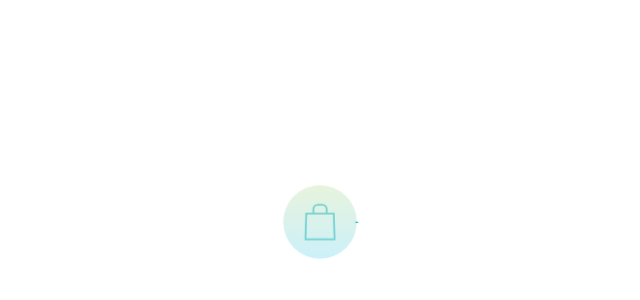
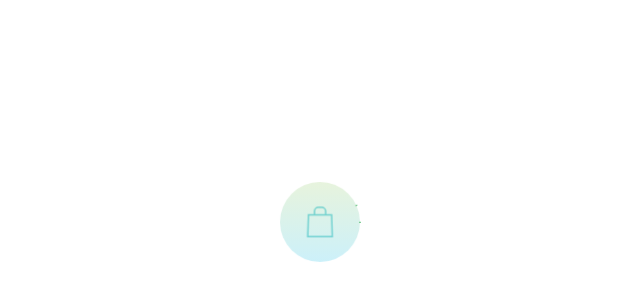
Before and after one commit to owlwatch/proampac-preloader, a plain HTML site: page index.html in a window 1280 px wide. Shown: the part 186-486 px from the top of the page, 320-960 px from the left. Drawn offline with Linux system fonts and the light colour scheme.

Commit message:
Make the circle larger / icons smaller

```diff
--- a/index.html
+++ b/index.html
@@ -15,13 +15,13 @@
                 height: 100%;
             }
             svg {
-                height: 80px;
-                width: 80px;
+                height: 82px;
+                width: 82px;
             }
         </style>
     </head>
     <body>
-        <svg xmlns="http://www.w3.org/2000/svg" viewBox="0 0 66.48 67.38">
+        <svg xmlns="http://www.w3.org/2000/svg" viewBox="0 0 82 82">
             <defs>
                 <linearGradient id="preloader-gradient" gradientTransform="rotate(90)">
                     <stop offset="0%"  stop-color="rgba(136,197,84,0.2)" />
@@ -34,7 +34,7 @@
                     fill: #fff;
                     animation: preloader-dash 2.5s infinite,
                                preloader-rotate 2.55s infinite,
-                               preloader-strokechanger 4s infinite;
+                               preloader-strokechanger 7s infinite;
                 }
                 .preloader__shapes > * {
                     opacity: 0;
@@ -134,51 +134,52 @@
 
             </style>
             <g class="preloader__circle">
-                <ellipse class="preloader__circle-2" data-name="circle" cx="33.24" cy="33.69" rx="31" ry="31" style="stroke-miterlimit:10;stroke-width:2.2px" fill="url('#preloader-gradient')" />
+                <circle class="preloader__circle-2" data-name="circle" cx="41" cy="41" r="40" style="stroke-miterlimit:10;stroke-width:2px" fill="url('#preloader-gradient')"/>
             </g>
             <g class="preloader__shapes">
                 <g class="preloader__shape9">
-                    <path class="preloader__shape9-2" data-name="shape9" d="M50.74,13.19h-36v40a1,1,0,0,0,1,1h35a1,1,0,0,0,1-1v-40Zm-34,2h33v2h-33Zm33,37h-33v-31h33Z"/>
+                    <path class="preloader__shape9-2" data-name="shape9" d="M58.5,20.5h-36v40a1,1,0,0,0,1,1h35a1,1,0,0,0,1-1v-40Zm-34,2h33v2h-33Zm33,37h-33v-31h33Z"/>
                 </g>
                 <g class="preloader__shape8">
                     <g class="preloader__shape8-2" data-name="shape8">
-                        <path d="M50.74,13.14h-35V23.38l3.83,29.49-.13.17.17.13.13,1H20.9l.14.1.08-.1H45.36l.08.1.13-.1h1.17l.13-1L47,53a1.31,1.31,0,0,1-.13-.17l3.83-29.23Zm-27.51,39a16.06,16.06,0,0,1,20,0ZM48.74,23.51,45.13,51.07a18.16,18.16,0,0,0-23.77,0L17.74,23.25V15.14h31Z"/>
-                        <rect x="21.24" y="21.64" width="24" height="2"/>
-                        <rect x="21.24" y="17.64" width="24" height="2"/>
+                        <path d="M58.5,20.45h-35V30.69l3.83,29.49-.13.17.17.13.13,1h1.16l.14.1.08-.1H53.12l.08.1.13-.1H54.5l.13-1,.17-.13a1.31,1.31,0,0,1-.13-.17L58.5,31ZM31,59.45a16.06,16.06,0,0,1,20,0ZM56.5,30.82,52.89,58.38a18.16,18.16,0,0,0-23.77,0L25.5,30.56V22.45h31Z"/>
+                        <rect x="29" y="28.95" width="24" height="2"/>
+                        <rect x="29" y="24.95" width="24" height="2"/>
                     </g>
                 </g>
                 <g class="preloader__shape7">
-                    <path class="preloader__shape7-2" data-name="shape7" d="M48.48,37.17l-1.15-2.75a11.56,11.56,0,0,1-.4-7.78h0a4.69,4.69,0,0,0-4.49-6h-4.7v-1h2v-4a3,3,0,0,0-3-3h-6a3,3,0,0,0-3,3v4h2v1H24a4.69,4.69,0,0,0-4.49,6h0a11.56,11.56,0,0,1-.4,7.78L18,37.17a17.73,17.73,0,0,0-.83,11.14l1.57,6.29h1.05l.19.18.17-.18H45.36l.08.1.13-.1h2.17l1.57-6.29A17.73,17.73,0,0,0,48.48,37.17ZM29.74,15.6a1,1,0,0,1,1-1h6a1,1,0,0,1,1,1v2h-8Zm2,4h4v1h-4Zm-9.14,33a18.79,18.79,0,0,1,10.64-3.5,16,16,0,0,1,10,3.5Zm24.77-4.78-1.18,4.72A18,18,0,0,0,33.24,47.1a21.11,21.11,0,0,0-13.11,4.84l-1-4.12a15.79,15.79,0,0,1,.74-9.88L21,35.19a13.56,13.56,0,0,0,.48-9.12A2.7,2.7,0,0,1,24,22.6h18.4a2.66,2.66,0,0,1,2.15,1.09A2.63,2.63,0,0,1,45,26.07a13.62,13.62,0,0,0,.47,9.12l1.15,2.75A15.79,15.79,0,0,1,47.37,47.82Z"/>
+                    <path class="preloader__shape7-2" data-name="shape7" d="M56.24,44.48l-1.15-2.75a11.56,11.56,0,0,1-.4-7.78h0a4.69,4.69,0,0,0-4.49-6H45.5v-1h2v-4a3,3,0,0,0-3-3h-6a3,3,0,0,0-3,3v4h2v1H31.8a4.69,4.69,0,0,0-4.49,6h0a11.56,11.56,0,0,1-.4,7.78l-1.15,2.75a17.73,17.73,0,0,0-.83,11.14l1.57,6.29h1.05l.19.18a1.57,1.57,0,0,1,.17-.18H53.12l.08.1.13-.1H55.5l1.57-6.29A17.73,17.73,0,0,0,56.24,44.48ZM37.5,22.91a1,1,0,0,1,1-1h6a1,1,0,0,1,1,1v2h-8Zm2,4h4v1h-4Zm-9.14,33A18.79,18.79,0,0,1,41,56.41a16,16,0,0,1,10,3.5Zm24.77-4.78L54,59.85a18,18,0,0,0-13-5.44,21,21,0,0,0-13.1,4.84l-1-4.12a15.79,15.79,0,0,1,.74-9.88l1.15-2.75a13.62,13.62,0,0,0,.47-9.12,2.7,2.7,0,0,1,2.57-3.47H50.2a2.7,2.7,0,0,1,2.57,3.47,13.62,13.62,0,0,0,.47,9.12l1.15,2.75A15.79,15.79,0,0,1,55.13,55.13Z"/>
                 </g>
                 <g class="preloader__shape6">
                     <g class="preloader__shape6-2" data-name="shape6">
-                        <path d="M45.74,13.19h-25a6,6,0,0,0-6,6v29a6,6,0,0,0,6,6h25a6,6,0,0,0,6-6v-29A6,6,0,0,0,45.74,13.19Zm4,35a4,4,0,0,1-4,4h-25a4,4,0,0,1-4-4v-29a4,4,0,0,1,4-4h25a4,4,0,0,1,4,4Z"/>
-                        <path d="M36.74,21.19H35.67a2.08,2.08,0,0,0,.07-.5,2,2,0,0,0-4,0,2.08,2.08,0,0,0,.07.5H30.74a1,1,0,0,0-1,1v1h8v-1A1,1,0,0,0,36.74,21.19Z"/>
+                        <path d="M53.5,20.5h-25a6,6,0,0,0-6,6v29a6,6,0,0,0,6,6h25a6,6,0,0,0,6-6v-29A6,6,0,0,0,53.5,20.5Zm4,35a4,4,0,0,1-4,4h-25a4,4,0,0,1-4-4v-29a4,4,0,0,1,4-4h25a4,4,0,0,1,4,4Z"/>
+                        <path d="M44.5,28.5H43.43a2.08,2.08,0,0,0,.07-.5,2,2,0,0,0-4,0,2.08,2.08,0,0,0,.07.5H38.5a1,1,0,0,0-1,1v1h8v-1A1,1,0,0,0,44.5,28.5Z"/>
                     </g>
                 </g>
                 <g class="preloader__shape5">
                     <g class="preloader__shape5-2" data-name="shape5">
-                        <path d="M49.79,32.72l-3-9.53v-7a3,3,0,0,0-3-3h-21a3,3,0,0,0-3,3v7L16.66,33a20,20,0,0,0-.92,6V54.19h35V38.81A20,20,0,0,0,49.79,32.72Zm-1,19.47h-31V39a18.25,18.25,0,0,1,.82-5.39l3.09-9.83.09-.29V16.19a1,1,0,0,1,1-1h21a1,1,0,0,1,1,1V23.5l.09.3,3.05,9.53a17.88,17.88,0,0,1,.86,5.48Z"/>
-                        <rect x="24.74" y="21.19" width="18" height="2"/>
+                        <path d="M57.55,40l-3-9.53v-7a3,3,0,0,0-3-3h-21a3,3,0,0,0-3,3v7l-3.08,9.83a20,20,0,0,0-.92,6V61.5h35V46.12A20,20,0,0,0,57.55,40Zm-1,19.47h-31V46.32a18.25,18.25,0,0,1,.82-5.39l3.09-9.83.09-.29V23.5a1,1,0,0,1,1-1h21a1,1,0,0,1,1,1v7.31l.1.3,3,9.53a17.88,17.88,0,0,1,.86,5.48Z"/>
+                        <rect x="32.5" y="28.5" width="18" height="2"/>
                     </g>
                 </g>
                 <g class="preloader__shape4">
-                    <path class="preloader__shape4-2" data-name="shape4" d="M49.74,23.19h-8v-4a6,6,0,0,0-6-6h-5a6,6,0,0,0-6,6v4h-8l-1,31h35Zm-23-4a4,4,0,0,1,4-4h5a4,4,0,0,1,4,4v4h-13Zm-8.93,33,.87-27H47.8l.87,27Z"/>
+                    <path class="preloader__shape4-2" data-name="shape4" d="M57.5,30.5h-8v-4a6,6,0,0,0-6-6h-5a6,6,0,0,0-6,6v4h-8l-1,31h35Zm-23-4a4,4,0,0,1,4-4h5a4,4,0,0,1,4,4v4h-13Zm-8.93,33,.87-27H55.56l.87,27Z"/>
                 </g>
                 <g class="preloader__shape3">
-                    <path class="preloader__shape3-2" data-name="shape3" d="M45.57,23.52,48,21.14a3,3,0,0,0,0-4.24l-1.42-1.42a3.08,3.08,0,0,0-4.24,0l-2.38,2.38-4.67-4.67h-19v41h34v-26ZM43.71,16.9a1,1,0,0,1,1.41,0l1.41,1.41a1,1,0,0,1,0,1.42l-2,2L41.7,18.9ZM18.24,52.19v-37h2v37Zm4,0v-37H34.41L44.24,25V52.19Zm26,0h-2V27l2,2Z"/>
+                    <path class="preloader__shape3-2" data-name="shape3" d="M53.33,30.83l2.38-2.38a3,3,0,0,0,0-4.24l-1.42-1.42a3.08,3.08,0,0,0-4.24,0l-2.38,2.38L43,20.5H24v41H58v-26Zm-1.86-6.62a1,1,0,0,1,1.41,0l1.41,1.41a1,1,0,0,1,0,1.42l-2,2-2.83-2.83ZM26,59.5v-37h2v37Zm4,0v-37H42.17L52,32.33V59.5Zm26,0H54V34.33l2,2Z"/>
                 </g>
                 <g class="preloader__shape2">
                     <g class="preloader__shape2-2" data-name="shape2">
-                        <path d="M49.74,13.19h-33a2,2,0,0,0-2,2v35a4,4,0,0,0,4,4h29a4,4,0,0,0,4-4v-35A2,2,0,0,0,49.74,13.19Zm0,37a2,2,0,0,1-2,2h-29a2,2,0,0,1-2-2v-35h33Z"/>
-                        <path d="M27.74,26.19h12a3,3,0,0,0,0-6h-12a3,3,0,0,0,0,6Zm0-4h12a1,1,0,0,1,0,2h-12a1,1,0,0,1,0-2Z"/>
+                        <path d="M57.5,20.5h-33a2,2,0,0,0-2,2v35a4,4,0,0,0,4,4h29a4,4,0,0,0,4-4v-35A2,2,0,0,0,57.5,20.5Zm0,37a2,2,0,0,1-2,2h-29a2,2,0,0,1-2-2v-35h33Z"/>
+                    <path d="M35.5,33.5h12a3,3,0,0,0,0-6h-12a3,3,0,0,0,0,6Zm0-4h12a1,1,0,0,1,0,2h-12a1,1,0,0,1,0-2Z"/>
                     </g>
                 </g>
                 <g class="preloader__shape1">
-                    <path class="preloader__shape1-2" data-name="shape1" d="M49.74,19.19h-1v-3a1,1,0,0,0-1-1h-16v-2h-10v2h-3a1,1,0,0,0-1,1v3h-1a2,2,0,0,0-2,2v31a2,2,0,0,0,2,2h33a2,2,0,0,0,2-2v-31A2,2,0,0,0,49.74,19.19Zm-3-1.5v1h-15v-1Zm-17-2.5v2h-6v-2Zm-10,2.5h2v1h-2Zm30,34.5h-33v-31h33Z"/>
+                    <path class="preloader__shape1-2" data-name="shape1" d="M57.5,26.5h-1v-3a1,1,0,0,0-1-1h-16v-2h-10v2h-3a1,1,0,0,0-1,1v3h-1a2,2,0,0,0-2,2v31a2,2,0,0,0,2,2h33a2,2,0,0,0,2-2v-31A2,2,0,0,0,57.5,26.5Zm-3-1.5v1h-15V25Zm-17-2.5v2h-6v-2ZM27.5,25h2v1h-2Zm30,34.5h-33v-31h33Z"/>
                 </g>
             </g>
         </svg>
 
+
     </body>
 </html>
```
Also changed, not shown: preloader.svg, shapes-80.svg (added), shapes2.svg (added), 1 other file.
